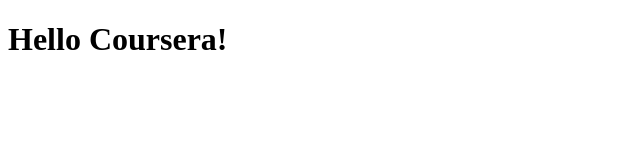
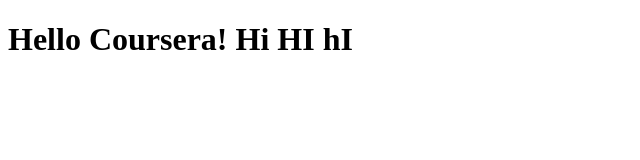
Before and after one commit to 1Trickier/cousera-test, a plain HTML site: page website/index.html in a window 1280 px wide. Shown: the whole page, without its empty margins (0-640 px from the left). Drawn offline with Linux system fonts and the light colour scheme.

Commit message:
Modified

```diff
--- a/website/index.html
+++ b/website/index.html
@@ -4,6 +4,6 @@
 		<title>Hello Coursera</title>
 	</head>
 	<body>
-		<h1> Hello Coursera!</h1>
+		<h1> Hello Coursera! Hi HI hI</h1>
 	</body>
 </html>
```
